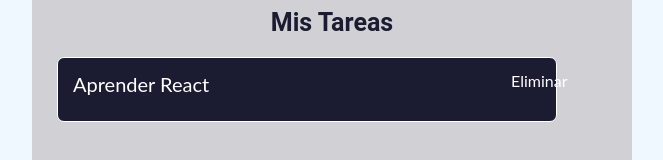
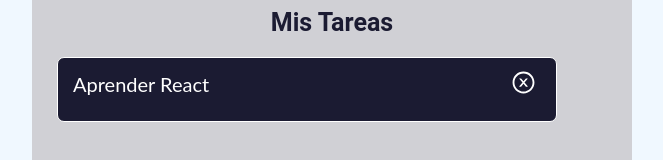
Before and after one commit to sergioaltuzar/tareasreact, a React (Create React App) app: page / in a window 1280 px wide. Shown: the part 217-377 px from the top of the page, without its empty margins (308-971 px from the left). Built offline with nearby package versions, Linux system fonts and the light colour scheme.

Commit message:
Update Tarea.js

```diff
--- a/src/componentes/Tarea.js
+++ b/src/componentes/Tarea.js
@@ -1,15 +1,15 @@
 import React from "react";
 import '../hojas-de-estilo/tarea.css';
+import {AiOutlineCloseCircle} from 'react-icons/ai';
 
-
-function Tarea({ texto }) {
+function Tarea({ texto, completada }) {
     return (
-        <div className='tarea-contenedor'>
+        <div className={completada ? 'tarea-contenedor completada' : 'tarea-contenedor'}>
             <div className='tarea-texto'>
                 {texto}
             </div>
-            <div className='tarea-icono'>
-                Eliminar
+            <div className='tarea-contenedor-iconos'>
+                <AiOutlineCloseCircle className='tarea-icono' />
             </div>
         </div>
     );
```
